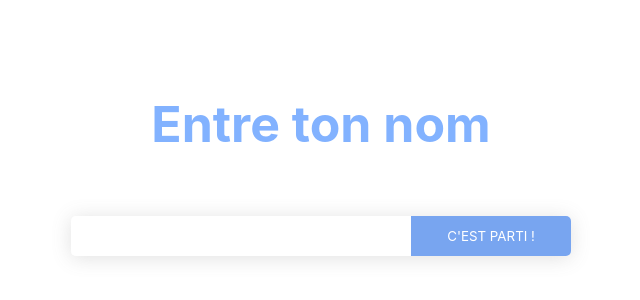
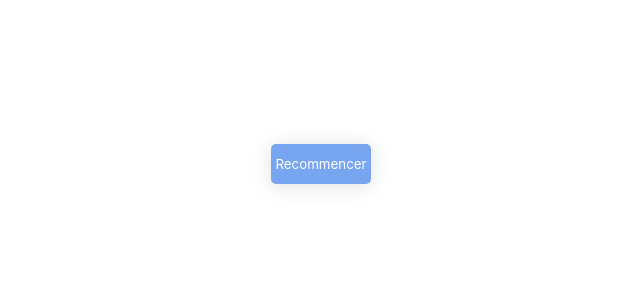
Before and after one commit to lalalilo/lalihero, a React (Create React App) app: page /ending in a window 1280 px wide. Shown: the part 236-536 px from the top of the page, without its empty margins (319-959 px from the left). Built offline with nearby package versions, Linux system fonts and the light colour scheme.

Commit message:
add image & wip layout

```diff
--- a/src/App.tsx
+++ b/src/App.tsx
@@ -2,7 +2,8 @@ import React from "react";
 import { BrowserRouter as Router, Route, Switch } from "react-router-dom";
 import { HomePage } from "./Home";
 import { StoryIntroduction } from "./StoryIntroduction";
-import story from "./story.json"
+import story from "./story.json";
+import { EndPage } from "./EndPage";
 
 function AppRouter() {
   return (
@@ -14,10 +15,15 @@ function AppRouter() {
           render={props => (
             <StoryIntroduction
               {...props}
-              text={story.introduction.replace("{studentName}", window.localStorage.getItem("studentName") || "Léon")}
+              text={story.introduction.replace(
+                "{studentName}",
+                window.localStorage.getItem("studentName") || "Léon"
+              )}
             />
           )}
         />
+        <Route path="/ending" exact component={EndPage} />
+
         <Route component={HomePage} />
       </Switch>
     </Router>
--- /dev/null
+++ b/src/EndPage.tsx
@@ -0,0 +1,64 @@
+import React from "react";
+import styled from "styled-components";
+import { NoStyleButton } from "./Button";
+import { Page } from "./Layout";
+
+interface EndPageProps {
+  text: string;
+  image: string;
+}
+
+export const EndPage: React.FC<EndPageProps> = props => {
+  return (
+    <Page>
+      <ContentWrapper>
+        <Content>{props.text}</Content>
+      </ContentWrapper>
+      <Wrapper>
+        <Button onClick={() => null}>Recommencer</Button>
+      </Wrapper>
+    </Page>
+  );
+};
+
+const ContentWrapper = styled.div`
+  display: flex;
+  flex-direction: column;
+  justify-content: center;
+  align-items: center;
+`;
+
+const Content = styled.text`
+  position: absolute;
+  bottom: 0;
+  background: white;
+  padding: 4em;
+  display: flex;
+  flex-direction: column;
+  justify-content: center;
+  align-items: center;
+`;
+
+const Wrapper = styled.div`
+  display: flex;
+  flex-direction: column;
+  justify-content: center;
+  align-items: center;
+  height: 100%;
+`;
+
+const Button = styled(NoStyleButton)`
+  margin: 20px;
+  box-shadow: 0 2px 20px 0 rgba(98, 98, 98, 0.2);
+  border-radius: 5px;
+  overflow: hidden;
+  font-family: inherit;
+  width: 100px;
+  height: 40px;
+  white-space: nowrap;
+  color: white;
+  background-color: #78a5f0;
+  &:disabled {
+    background-color: #d7e2e9;
+  }
+`;
--- /dev/null
+++ b/src/Layout.ts
@@ -0,0 +1,11 @@
+import styled from "styled-components";
+
+export const Page = styled.div`
+  width: 100%;
+  height: 100%;
+  display: flex;
+  flex-direction: column;
+  justify-content: center;
+  align-items: center;
+  position: relative;
+`;
--- a/src/StoryIntroduction.tsx
+++ b/src/StoryIntroduction.tsx
@@ -1,6 +1,7 @@
 import React from "react";
 import styled from "styled-components";
 import backgroundImage from "./images/herisson-1.png";
+import { Page } from "./Layout";
 
 interface StoryIntroductionProps {
   text: string;
@@ -27,14 +28,7 @@ const Content = styled.div`
   align-items: center;
 `;
 
-const Wrapper = styled.section`
-  width: 100%;
-  height: 100%;
-  display: flex;
-  flex-direction: column;
-  justify-content: center;
-  align-items: center;
-  position: relative;
+const Wrapper = styled(Page)`
   background-image: url(${backgroundImage});
   background-size: cover;
 `;
```
Also changed, not shown: src/page1.svg (added).
